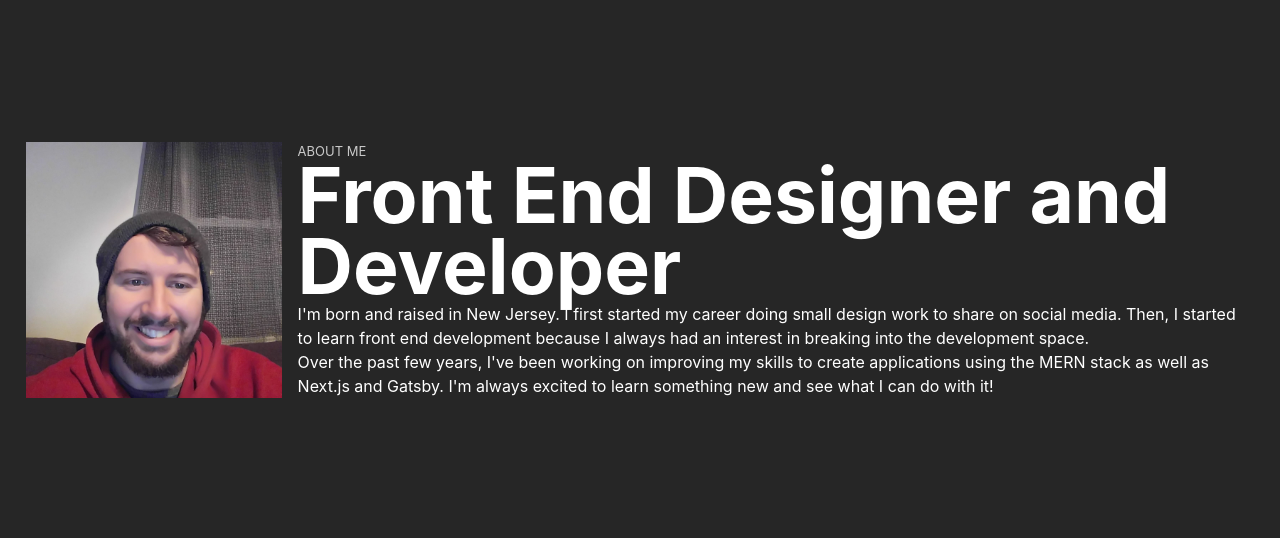
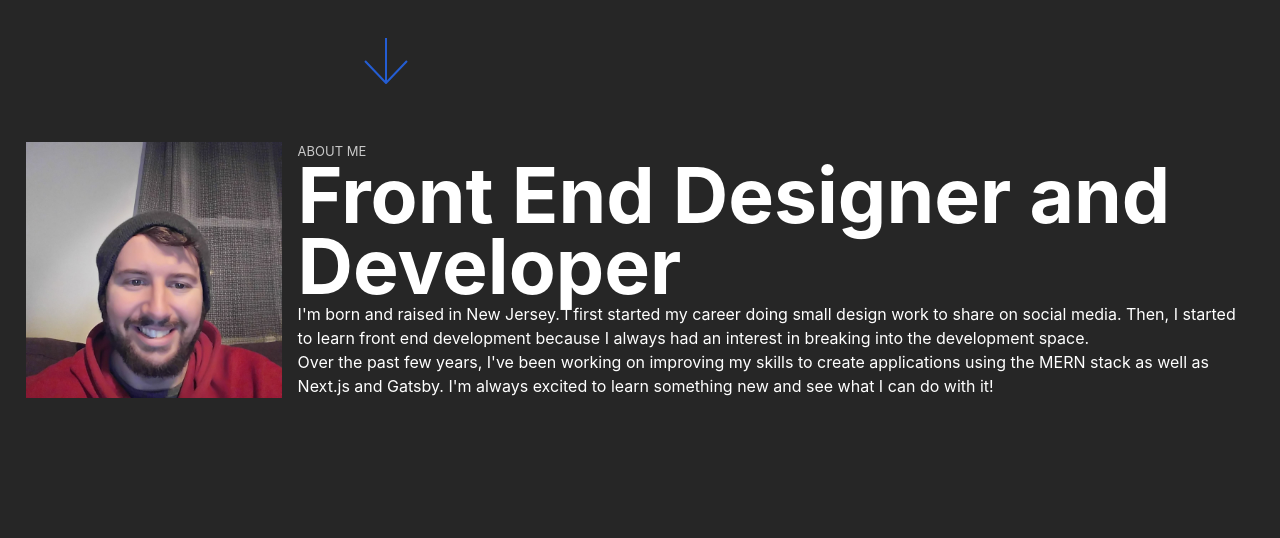
Before and after one commit to mbsAndrew/personal-website, a React (Create React App) app in the folder frontend/: page / in a window 1280 px wide. Shown: the part 1228-1766 px from the top of the page. Built offline with nearby package versions, Linux system fonts and the light colour scheme; no server answers.

Commit message:
more hero scrolling

```diff
--- a/frontend/src/Components/Hero/index.js
+++ b/frontend/src/Components/Hero/index.js
@@ -1,14 +1,27 @@
-import React from 'react';
+import React, { useRef } from 'react';
 import TypeOut from '../TypeOut/TypeOut';
 import Name from './Name';
 import styles from './index.module.scss';
+import Arrow from './Arrow';
 
 const Hero = () => {
+    const ref = useRef();
+
+    const scrollScreen = () => {
+        const { clientHeight } = ref.current;
+        console.log(clientHeight);
+        window.scrollTo({
+            top: clientHeight,
+            behavior: "smooth"
+        });
+    }
+
     return (
-        <section className={styles.hero}>
+        <section ref={ref} className={styles.hero}>
             <Name>
                 <TypeOut string={"Andrew Hansen"} />
             </Name>
+            <Arrow onClick={scrollScreen} />
         </section>
     );
 };
```
